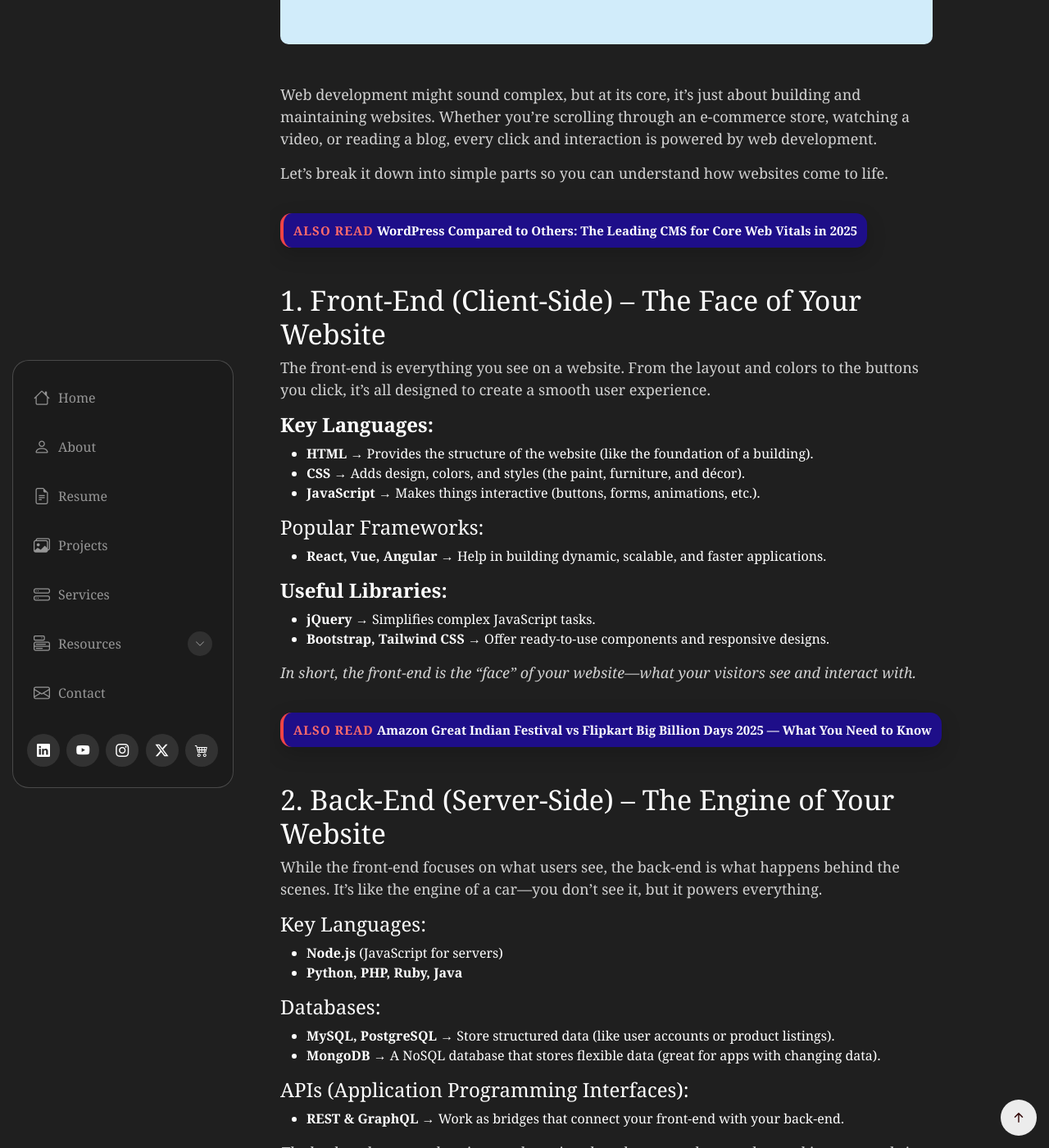
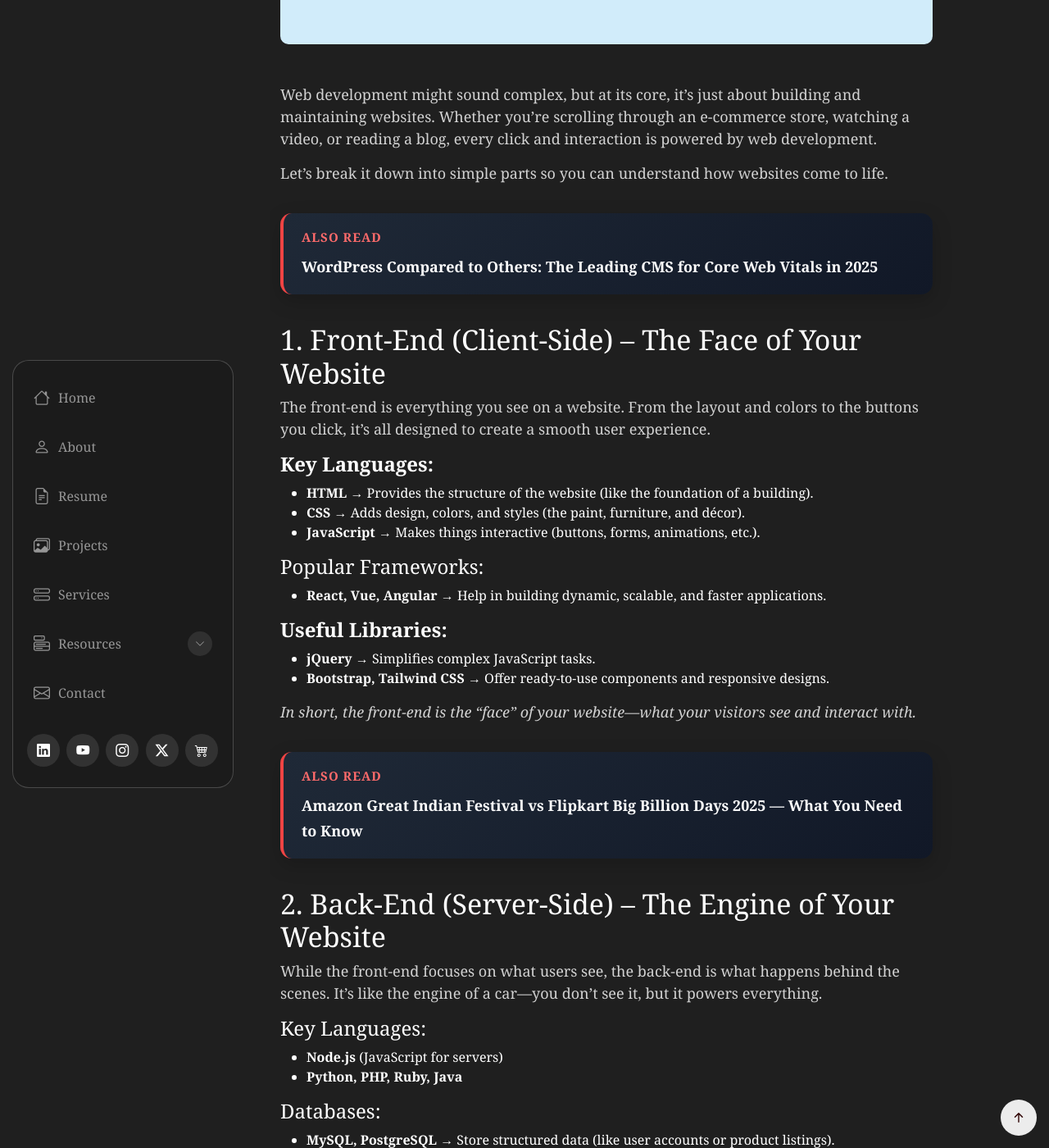
Before and after one commit to iamreemaroy/Reema-Roy, a Jekyll site: the page built from blog/_posts/2025-08-26-web-development-made-simple.md, in a window 1280 px wide and 1400 px high, scrolled down 761 px. Shown: the whole window at 82% size. Built offline with Jekyll 4.4.1, drawn with Linux system fonts in a browser that asks for light colours.

Commit message:
Update post.html

```diff
--- a/_layouts/post.html
+++ b/_layouts/post.html
@@ -393,19 +393,22 @@ layout: default
 
 .inline-also-read {
 
-  background: #1e0e89;
+  background: linear-gradient(135deg, #1f2937, #111827);
 
   border-left: 4px solid #ef4444;
 
   border-radius: 14px;
 
-  padding: 10px 12px;
+  padding: 18px 22px;
 
-  margin: 20px 0;
+  margin: 35px 0;
 
   box-shadow:
     0 8px 25px rgba(0,0,0,0.18);
-  display: ruby-text;
+
+  width: 100%;
+
+  overflow: hidden;
 }
 
 .inline-also-read-label {
@@ -425,15 +428,23 @@ layout: default
 
 .inline-also-read a {
 
+  display: block;
+
   color: #ffffff;
 
-  font-size: 15px;
+  font-size: 18px;
 
   font-weight: 600;
 
   text-decoration: none;
 
-  line-height: 1.6;
+  line-height: 1.7;
+
+  word-break: break-word;
+
+  overflow-wrap: break-word;
+
+  white-space: normal;
 
   transition: 0.3s ease;
 }
@@ -449,13 +460,30 @@ layout: default
 
   .inline-also-read {
 
-    padding: 16px 18px;
-  }
+  background: linear-gradient(135deg, #1f2937, #111827);
 
-  .inline-also-read a {
+  border-left: 4px solid #ef4444;
 
-    font-size: 16px;
-  }
+  border-radius: 14px;
+
+  padding: 18px 22px;
+
+  margin: 35px 0;
+
+  box-shadow:
+    0 8px 25px rgba(0,0,0,0.18);
+
+  width: 100%;
+
+  overflow: hidden;
+}
+
+ .inline-also-read a {
+
+  font-size: 16px;
+
+  line-height: 1.6;
+}
 
 }
 
```
